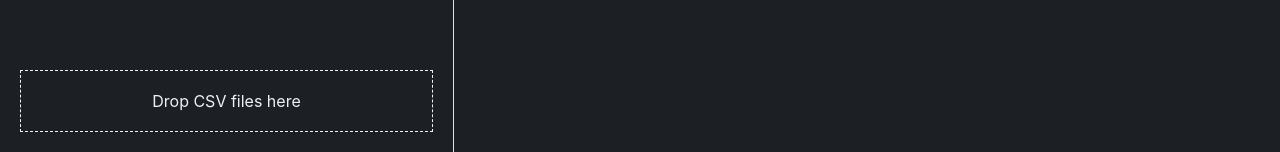
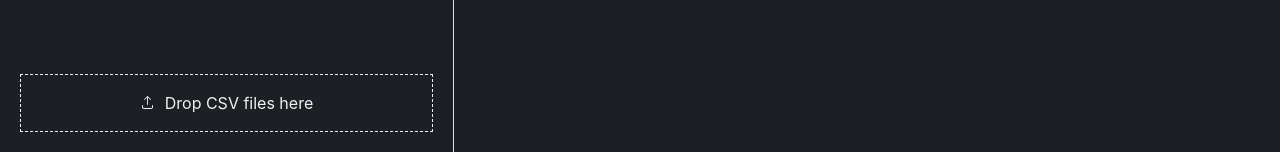
Before and after one commit to nirnejak/csv-plot, a React (Vite) app: page / in a window 1280 px wide. Shown: the part 648-800 px from the top of the page. Built offline with nearby package versions, Linux system fonts and the light colour scheme.

Commit message:
Drag Input: Upload Icon Added

```diff
--- a/src/components/atoms/DragInput.tsx
+++ b/src/components/atoms/DragInput.tsx
@@ -1,13 +1,17 @@
 import * as React from "react"
+
+import { UploadIcon } from "@radix-ui/react-icons"
 
 import styled from "../../utils/stitches.config"
 
 const StyledFileInput = styled("div", {
-  display: "grid",
-  placeItems: "center",
+  display: "flex",
+  justifyContent: "center",
   padding: "20px 30px",
+  border: "1px dashed $slate3",
+
   color: "$slate3",
-  border: "1px dashed $slate3",
+  lineHeight: 1,
 })
 
 type Props = {
@@ -39,7 +43,8 @@ const FileInput: React.FC<Props> = ({ title, onChange }) => {
         }
       }}
     >
-      {title}
+      <UploadIcon style={{ marginRight: 10 }} />
+      <span>{title}</span>
     </StyledFileInput>
   )
 }
```
